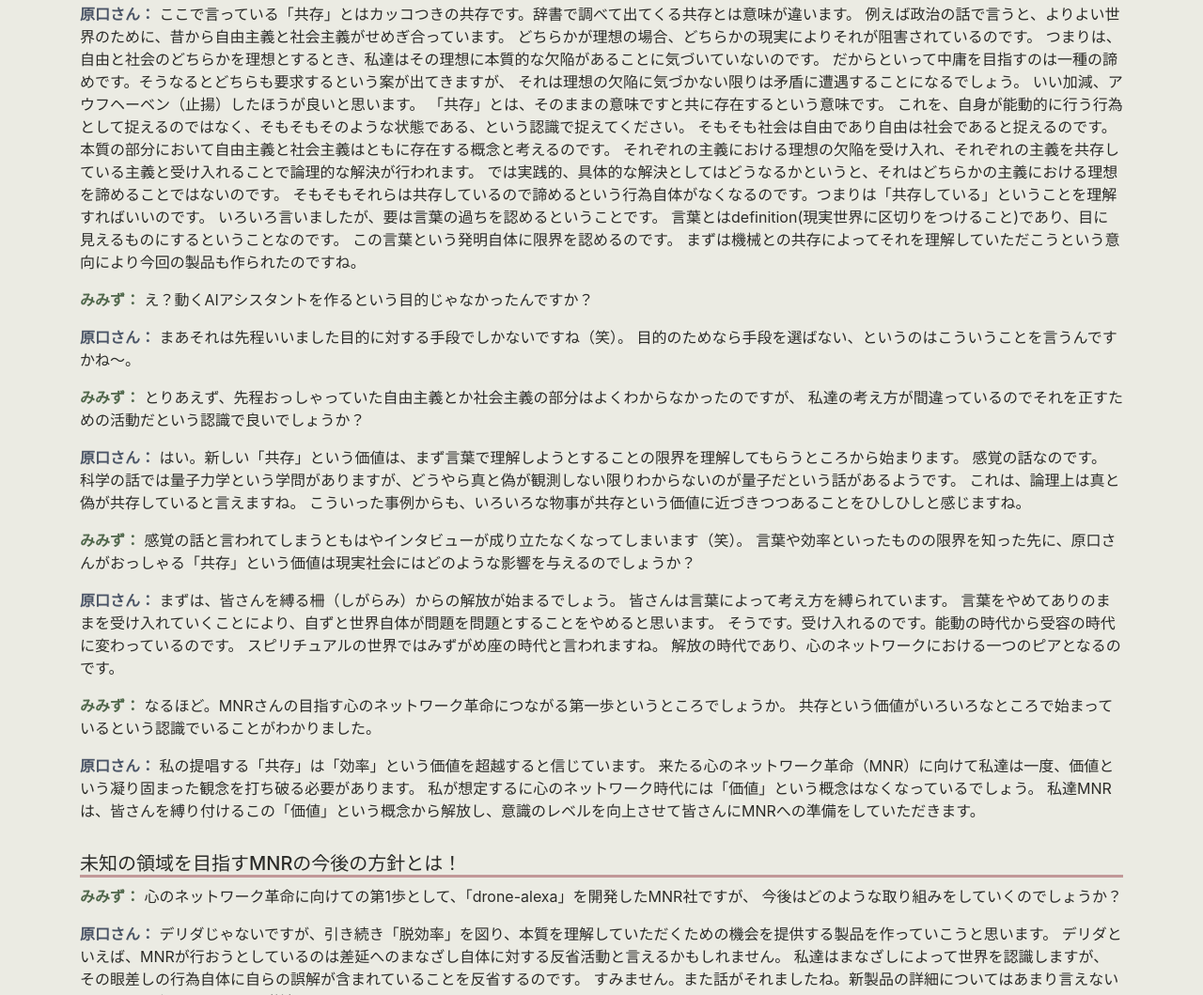
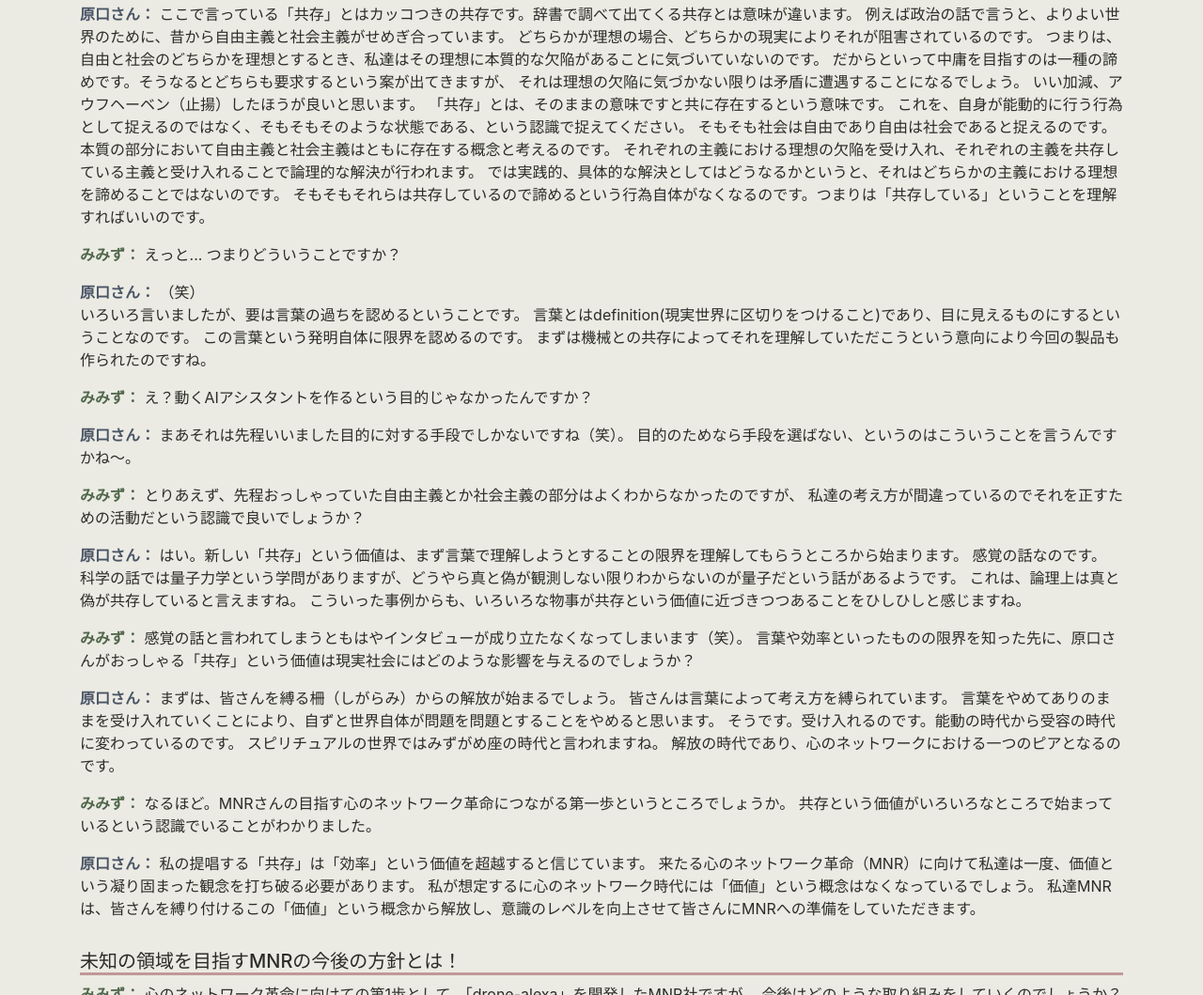
Before and after one commit to tamakon/drone-alexa, a website: page web/public/index.html in a window 1280 px wide. Shown: the part 2252-3311 px from the top of the page at 94% size. Drawn offline with nearby package versions, Linux system fonts and the light colour scheme.

Commit message:
make rhythm among long sentence
review point: https://github.com/tamakon/drone-alexa/pull/2#discussion_r261852561

```diff
--- a/web/public/index.html
+++ b/web/public/index.html
@@ -179,6 +179,14 @@
           それぞれの主義における理想の欠陥を受け入れ、それぞれの主義を共存している主義と受け入れることで論理的な解決が行われます。
           では実践的、具体的な解決としてはどうなるかというと、それはどちらかの主義における理想を諦めることではないのです。
           そもそもそれらは共存しているので諦めるという行為自体がなくなるのです。つまりは「共存している」ということを理解すればいいのです。
+        </p>
+        <p>
+          <span class="character green">みみず：</span>
+          えっと... つまりどういうことですか？
+        </p>
+        <p>
+          <span class="character blue">原口さん：</span>
+          （笑）<br>
           いろいろ言いましたが、要は言葉の過ちを認めるということです。
           言葉とはdefinition(現実世界に区切りをつけること)であり、目に見えるものにするということなのです。
           この言葉という発明自体に限界を認めるのです。
```
Also changed, not shown: web/public/index-en.html (+9 -1 lines).
